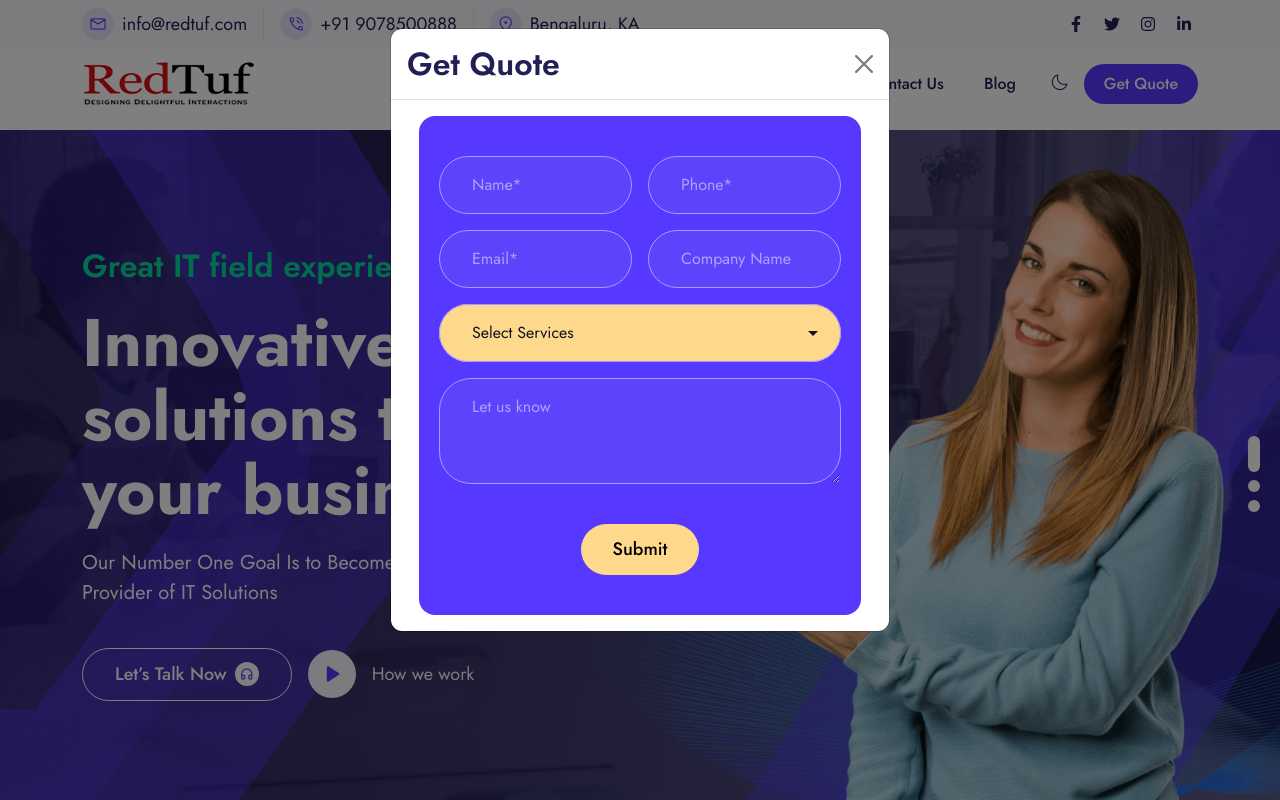
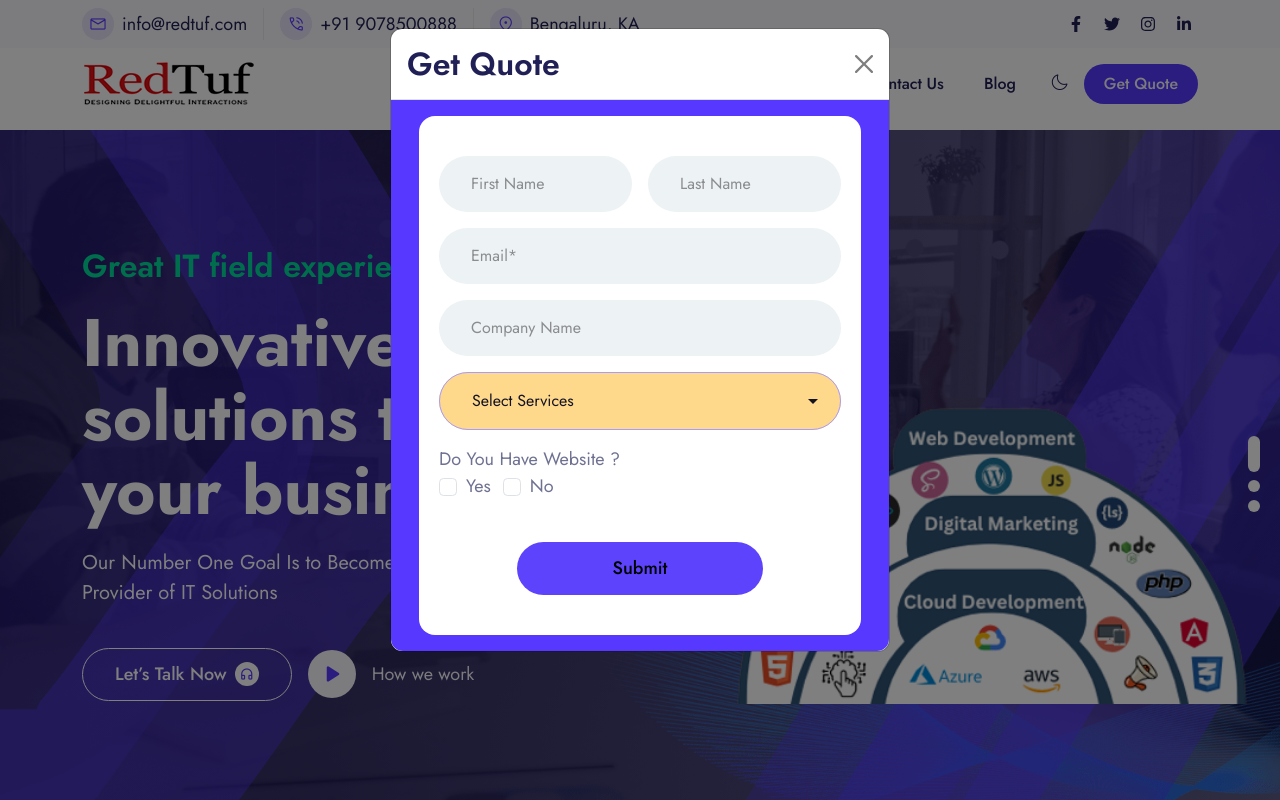
Before and after one commit to redtuf/Redtuf-website-Next-Js-, a Next.js app: page / in a window 1280 px wide. Both pictures are taken after a click on the button "Get Quote". Shown: the top 800 px of the page. Built offline with nearby package versions, Linux system fonts and the light colour scheme.

Commit message:
Added whats-app icon and hero section image .
Added whats-app icon and hero section image .

```diff
--- a/components/ContactFormModal.tsx
+++ b/components/ContactFormModal.tsx
@@ -1,10 +1,7 @@
 // import { useState } from 'react';
-import Button from 'react-bootstrap/Button';
-import Modal from 'react-bootstrap/Modal';
+import Modal from "react-bootstrap/Modal";
 
-function FormModal({show,handleClose}) {
-
-
+function FormModal({ show, handleClose }) {
   return (
     <>
       <Modal
@@ -13,42 +10,43 @@ function FormModal({show,handleClose}) {
         backdrop="static"
         keyboard={false}
       >
-        <Modal.Header closeButton>
-          <Modal.Title>Get Quote</Modal.Title>
+        <Modal.Header  closeButton>
+          <Modal.Title >Get Quote</Modal.Title>
         </Modal.Header>
-        <Modal.Body>
+        <Modal.Body className="bg-base bottom-border--rounded">
           <div className="container">
             <div className="row">
               <div className="col-lg-12">
                 <form
                   action="#"
-                        className="contact-form-1 bg-base p-5 py-md-10 rounded-4">
+                  className="contact-form-modal p-5 py-md-10 rounded-4"
+                >
                   <div className="row g-4">
                     <div className="col-md-6">
                       <input
                         type="text"
-                            className="form-control rounded-pill contact-form-1__input"
-                            placeholder="Name*"
+                        className="form-control rounded-pill contact-form-modal__input"
+                        placeholder="First Name"
                       />
                     </div>
                     <div className="col-md-6">
                       <input
                         type="number"
-                            className="form-control contact-form-1__input rounded-pill"
-                            placeholder="Phone*"
+                        className="form-control contact-form-modal__input rounded-pill"
+                        placeholder="Last Name"
                       />
                     </div>
-                        <div className="col-md-6">
+                    <div className="col-md-12">
                       <input
                         type="email"
-                            className="form-control contact-form-1__input rounded-pill"
+                        className="form-control contact-form-modal__input rounded-pill"
                         placeholder="Email*"
                       />
                     </div>
-                        <div className="col-md-6">
+                    <div className="col-md-12">
                       <input
                         type="text"
-                            className="form-control contact-form-1__input rounded-pill"
+                        className="form-control contact-form-modal__input rounded-pill"
                         placeholder="Company Name"
                       />
                     </div>
@@ -62,16 +60,54 @@ function FormModal({show,handleClose}) {
                         </select>
                       </div>
                     </div>
-                        <div className="col-12">
+                    {/* <div className="col-12">
                       <textarea
                             className="form-control contact-form-1__input rounded-8"
                             rows={3}
                             placeholder="Let us know"></textarea>
+                    </div> */}
+                    <div className="col-12">
+                      <label
+                        className="form-check-label"
+                        htmlFor="accept-terms"
+                      >
+                        Do You Have Website ?
+                      </label>
+                      <div className="d-flex">
+                        <div className="form-check">
+                          <input
+                            className="form-check-input"
+                            type="checkbox"
+                            value=""
+                            id="accept-terms"
+                          />
+                          <label
+                            className="form-check-label"
+                            htmlFor="accept-terms"
+                          >
+                            Yes
+                          </label>
+                        </div>
+                        <div className="form-check mx-3">
+                          <input
+                            className="form-check-input"
+                            type="checkbox"
+                            value=""
+                            id="accept-terms1"
+                          />
+                          <label
+                            className="form-check-label"
+                            htmlFor="accept-terms1"
+                          >
+                            No
+                          </label>
+                        </div>
+                      </div>
                     </div>
 
                     <div className="col-12">
                       <div className="text-center mt-6">
-                            <button className="bttn bttn--warning bttn-md bttn-pill fw-md">
+                        <button style={{"background":"#5d43fc","padding":"0.8rem 6rem"}} className="bttn bttn--warning bttn-md bttn-pill fw-md">
                           {" "}
                           Submit{" "}
                         </button>
--- a/components/home_2/Hero.tsx
+++ b/components/home_2/Hero.tsx
@@ -82,9 +82,10 @@ const Hero = () => {
                     </div>
                   </div>
                   <img
-                    src="/images/hero-2-img-1.png"
+                    src="/images/hero-img-1.png"
                     alt="image"
                     className="img-fluid hero-slider-1__img"
+                    style={{'top':"-80px"}}
                   />
                 </div>
               </div>
--- a/pages/index.tsx
+++ b/pages/index.tsx
@@ -14,6 +14,7 @@ import ServiceTab from "@/components/home_2/ServiceTab";
 import Workprocess from "@/components/home_2/Workprocess";
 import ContactFormModal from "@/components/ContactFormModal";
 import Head from "next/head";
+import Link from "next/link";
 import { useEffect, useState } from "react";
 
 const home_2 = () => {
@@ -46,6 +47,12 @@ const home_2 = () => {
         <meta name="viewport" content="width=device-width, initial-scale=1" />
         <link rel="icon" href="/images/favicon-rf.png" />
       </Head>
+      {/* whats app integration */}
+      <div className={`whats-app-icon ${scrolled ? "d-block" : "d-none"}`}>
+      <Link href="https://wa.me/+919078500888?text=I%27d%20like%20to%20chat%20with%20you" rel="nofollow noopener" target="_blank">
+        <img src="/images/wp-icon.svg" className="whats-app-icon_pic" alt="" />
+      </Link>
+      </div>
       <div
         onClick={backtoTop}
         className={`back-to-top ${scrolled ? "d-block" : "d-none"}`}>
--- a/styles/2-module/_2-module.scss
+++ b/styles/2-module/_2-module.scss
@@ -267,6 +267,10 @@
 -----------------------------------------*/
 @import "contact-form-1";
 /*---------------------------------------
+    Contact Form Modal
+-----------------------------------------*/
+@import "contact-form-modal";
+/*---------------------------------------
     Leadership Card
 -----------------------------------------*/
 @import "leadership-card";
--- a/styles/2-module/_back-top.scss
+++ b/styles/2-module/_back-top.scss
@@ -11,7 +11,7 @@
   z-index: 99;
   font-size: 1rem;
   cursor: pointer;
-  box-shadow: 0 0 .25rem hsl(var(--black)/.5);
+  box-shadow: 0 0 0.25rem hsl(var(--black) / 0.5);
   // display: none;
 }
 
@@ -21,3 +21,18 @@
   left: 50%;
   transform: translate(-50%, -50%);
 }
+
+// whats app icon styling
+.whats-app-icon {
+  position: fixed;
+  bottom: 80px;
+  right: 1.82rem;
+  width: 45px;
+  height: 45px;
+  z-index: 10000;
+
+  &_pic {
+    width: 100%;
+    object-fit: contain;
+  }
+}
--- /dev/null
+++ b/styles/2-module/_contact-form-modal.scss
@@ -0,0 +1,71 @@
+.contact-form-modal {
+  background: #fff;
+
+  &__input {
+    padding: 1rem 2rem;
+    border: none;
+    background: #edf2f5;
+    color: #15141475;
+
+    &::placeholder {
+      color: #15141475;
+    }
+
+    &:focus {
+      border: 1px solid #a89aff;
+      background: #fff;
+      color: #000;
+    }
+  }
+
+  &__select {
+    position: relative;
+    isolation: isolate;
+    background: #5d43fc;
+
+    &::after {
+      content: "\e5c5";
+      position: absolute;
+      inset-block-start: 50%;
+      inset-inline-end: 1rem;
+      transform: translateY(-50%);
+      font-family: "Material Symbols Outlined";
+      font-weight: normal;
+      font-style: normal;
+      font-size: 24px;
+      line-height: 1;
+      letter-spacing: normal;
+      text-transform: none;
+      display: inline-grid;
+      white-space: nowrap;
+      word-wrap: normal;
+      -webkit-font-feature-settings: "liga";
+      -webkit-font-smoothing: antialiased;
+      color: hsl(var(--light));
+      pointer-events: none;
+    }
+
+    .form-select {
+      padding: 1rem 2rem;
+      border: 1px solid #a89aff;
+      background: #5d43fc;
+      background: transparent;
+      color: hsl(var(--light) / 0.5);
+
+      option {
+        color: hsl(var(--light));
+        background: #5d43fc;
+
+        &[selected] {
+          background-color: #a89aff;
+        }
+      }
+    }
+  }
+}
+
+// modal body bottom left and right rounded
+.bottom-border--rounded {
+  border-bottom-left-radius: 12px;
+  border-bottom-right-radius: 12px;
+}
```
Also changed, not shown: pages/blog-page-1.tsx (+108 -70 lines), pages/contact-us-1.tsx (+51 -14 lines), public/images/hero-img-1.png (added), public/images/wp-icon.svg (added). Lines whose indentation alone changed are shown as unchanged.
